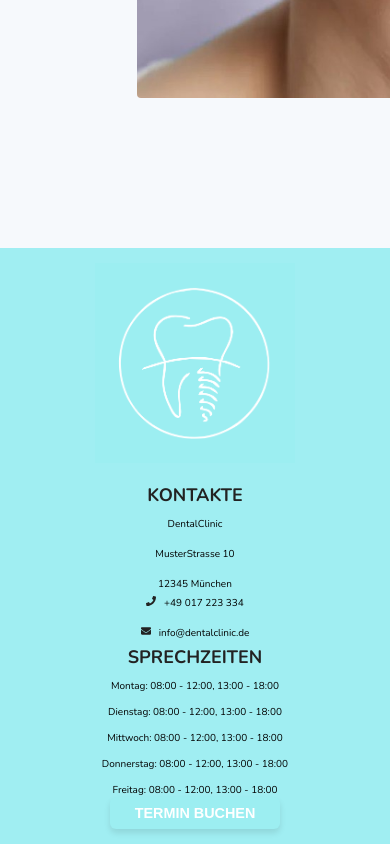
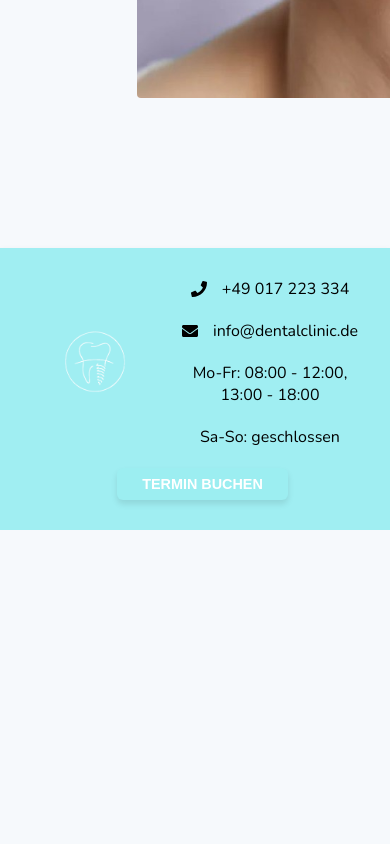
Before and after one commit to Leonid-spec/Praxis-project-AIT-Front, a React (Vite) app: page / in a window 390 px wide. Shown: the part 867-1711 px from the top of the page. After the commit the page ends 1397 px from the top, so only its background shows below. Built offline with nearby package versions, Linux system fonts and the light colour scheme.

Commit message:
try to merge

```diff
--- /dev/null
+++ b/src/components/Footer/ResponsiveFooter.tsx
@@ -0,0 +1,22 @@
+import React, { useState, useEffect } from "react";
+import Footer from "./Footer"; // Путь внутри той же папки, где находится ResponsiveFooter.tsx
+import MiniFooter from "../../pages/Contacts/MiniFooter"; // Указан путь до miniFooter, согласно вашему дереву
+
+const ResponsiveFooter: React.FC = () => {
+  const [isMobile, setIsMobile] = useState(window.innerWidth <= 768);
+
+  useEffect(() => {
+    const handleResize = () => {
+      setIsMobile(window.innerWidth <= 768);
+    };
+
+    window.addEventListener("resize", handleResize);
+    return () => {
+      window.removeEventListener("resize", handleResize);
+    };
+  }, []);
+
+  return <>{isMobile ? <MiniFooter /> : <Footer />}</>;
+};
+
+export default ResponsiveFooter;
--- a/src/components/Layout/Layout.tsx
+++ b/src/components/Layout/Layout.tsx
@@ -1,8 +1,7 @@
 import { ReactNode } from "react";
 import { useLocation } from "react-router-dom";
 import Header from "../Header/Header";
-import Footer from "../Footer/Footer";
-import MiniFooter from "../../pages/Contacts/MiniFooter";
+import ResponsiveFooter from "../Footer/ResponsiveFooter"; // Правильный путь к компоненту ResponsiveFooter
 import styles from "./layout.module.css";
 
 interface LayoutProps {
@@ -12,15 +11,11 @@ interface LayoutProps {
 const Layout = ({ children }: LayoutProps) => {
   const location = useLocation(); // Получение текущего маршрута
 
-  // Список страниц, где нужно отображать мини-футер
-  const miniFooterPages = ["/contacts", "/another-page"];
-  const isMiniFooter = miniFooterPages.includes(location.pathname); // Проверка, нужен ли мини-футер
+  // Страницы без футера вообще
+  const noFooterPages = ["/admin-panel", "/admin-panel/doctors", "/panel/appointments", "/admin-panel/services"];
+  const hideFooter = noFooterPages.some((path) => location.pathname.startsWith(path));
 
-   // Страницы без футера вообще
-   const noFooterPages = ["/admin-panel", "/admin-panel/doctors", "/panel/appointments", "/admin-panel/services"];
-   const hideFooter = noFooterPages.some((path) => location.pathname.startsWith(path));
-
-   return (
+  return (
     <div className={styles.layout}>
       {/* Шапка сайта */}
       <Header />
@@ -29,7 +24,7 @@ const Layout = ({ children }: LayoutProps) => {
       <main className={styles.content}>{children}</main>
 
       {/* Условное отображение футера */}
-      {!hideFooter && (isMiniFooter ? <MiniFooter /> : <Footer />)}
+      {!hideFooter && <ResponsiveFooter />}
     </div>
   );
 };
```
